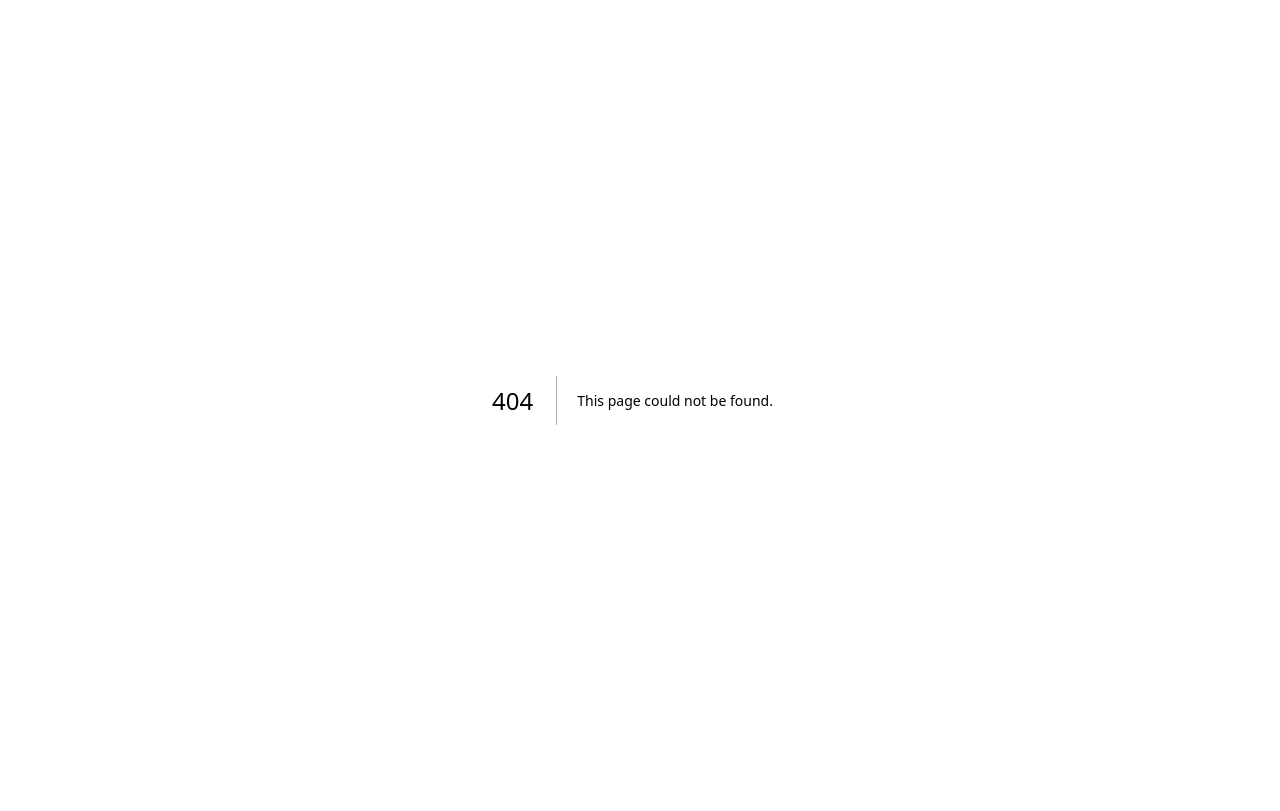
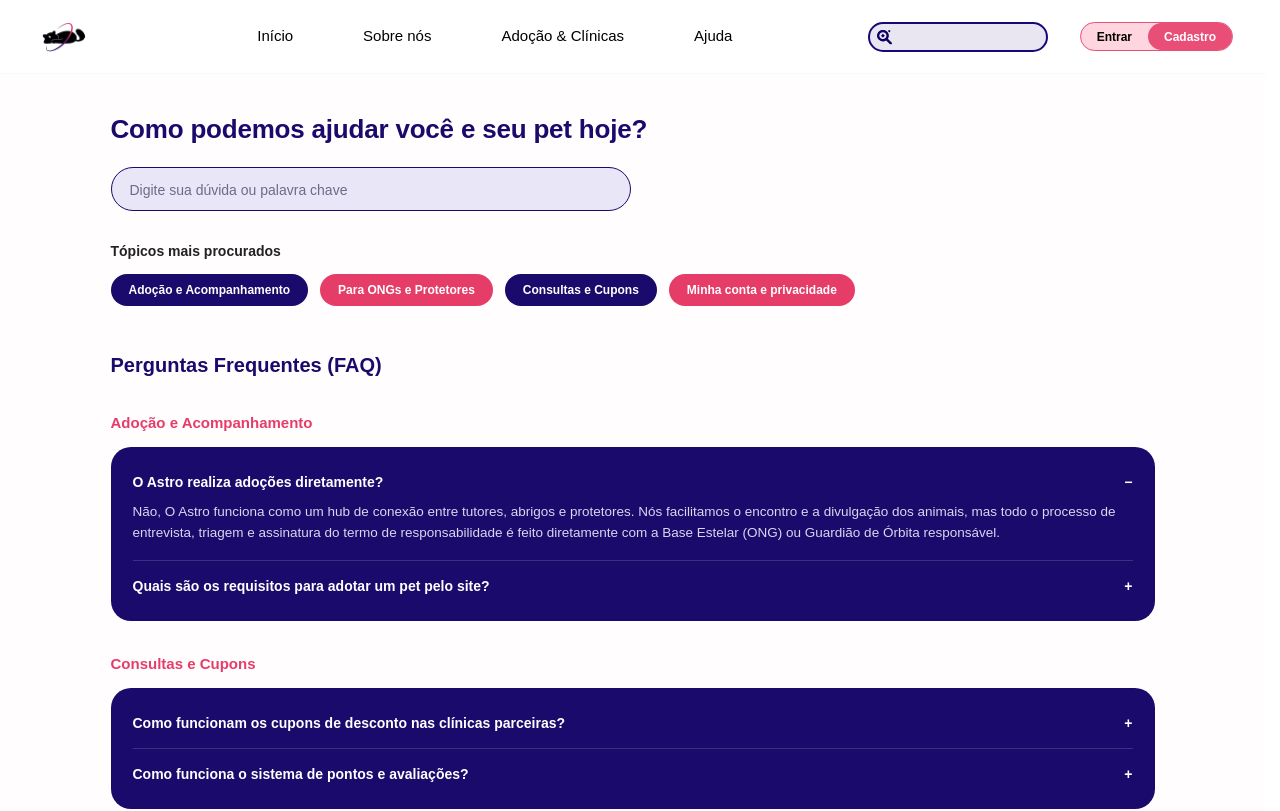
Before and after one commit to M1GU3LT0X1C/ASTRO, a Next.js app: page /ajuda in a window 1280 px wide. Before the commit this address had no page. Shown: the top 811 px of the page. Built offline with nearby package versions, Linux system fonts and the light colour scheme.

Commit message:
feat(ajuda): finaliza pagina de ajuda com busca inteligente

```diff
--- /dev/null
+++ b/src/app/ajuda/Ajuda.module.css
@@ -0,0 +1,24 @@
+.ajuda{width:100%;background:#fffdfd;min-height:100vh}
+.topo{padding:36px 28px 20px;max-width:1100px;margin:0 auto}
+.topo h1{color:#1a0a6b;font-size:26px;font-weight:800;margin:0 0 18px;letter-spacing:-0.2px}
+.buscaWrap{position:relative;max-width:520px}
+.busca{width:100%;height:44px;background:#e9e7f7;border:1.8px solid #1a0a6b;border-radius:999px;padding:0 18px;outline:none;font-size:15px;color:#1a0a6b}
+.busca::placeholder{color:#6b6a8a;font-size:14px}
+.busca:focus{background:#fff;box-shadow:0 0 0 4px rgba(26,10,107,.12)}
+.topicosHeader{margin-top:30px}
+.topicosHeader p{font-size:14px;font-weight:600;color:#222;margin-bottom:12px}
+.pills{display:flex;gap:12px;flex-wrap:wrap}
+.pill{height:32px;padding:0 18px;border-radius:999px;border:none;font-size:12px;font-weight:700;cursor:pointer;transition:.2s}
+.pillAzul{background:#1a0a6b;color:#fff}
+.pillRosa{background:#e63d68;color:#fff}
+.pill:hover{transform:translateY(-2px);filter:brightness(1.1)}
+.pillAtivo{outline:3px solid #e63d68;outline-offset:2px}
+.conteudo{max-width:1100px;margin:0 auto;padding:24px 28px 80px}
+.tituloFAQ{font-size:20px;color:#1a0a6b;font-weight:800;margin-bottom:28px}
+.categoria{font-size:15px;color:#e63d68;font-weight:800;margin:32px 0 12px}
+.cardFAQ{background:#1a0a6b;border-radius:20px;padding:10px 22px;display:flex;flex-direction:column}
+.item{border-bottom:1px solid rgba(255,255,255,.15);padding:16px 0}
+.item:last-child{border:none}
+.pergunta{width:100%;background:transparent;border:none;color:#fff;font-size:14px;font-weight:700;text-align:left;display:flex;justify-content:space-between;align-items:center;cursor:pointer;gap:16px;line-height:1.3}
+.resposta{margin-top:10px;color:#d9d6f0;font-size:13.5px;line-height:1.6;font-weight:400}
+@media(max-width:600px){.topo{padding:28px 18px}.topo h1{font-size:21px}.busca{height:40px;font-size:14px}.pills{gap:8px}.pill{height:28px;padding:0 14px;font-size:11px}.conteudo{padding:16px 18px 60px}}
--- /dev/null
+++ b/src/app/ajuda/page.tsx
@@ -0,0 +1,84 @@
+"use client";
+import { useState, useMemo } from "react";
+import { Header } from "@/components/layout/Header";
+import { Footer } from "@/components/layout/Footer";
+import styles from "./Ajuda.module.css";
+
+type FAQ = { id: string; categoria: "adocao" | "ongs" | "consultas" | "conta"; pergunta: string; resposta: string; };
+
+const faqs: FAQ[] = [
+  { id:"1", categoria:"adocao", pergunta:"O Astro realiza adoções diretamente?", resposta:"Não, O Astro funciona como um hub de conexão entre tutores, abrigos e protetores. Nós facilitamos o encontro e a divulgação dos animais, mas todo o processo de entrevista, triagem e assinatura do termo de responsabilidade é feito diretamente com a Base Estelar (ONG) ou Guardião de Órbita responsável." },
+  { id:"2", categoria:"adocao", pergunta:"Quais são os requisitos para adotar um pet pelo site?", resposta:"Os requisitos padrão incluem: ser maior de 18 anos, apresentar documento com foto, comprovante de residência e passar pela entrevista de avaliação da ONG parceira para garantir um lar seguro e compatível." },
+  { id:"3", categoria:"consultas", pergunta:"Como funcionam os cupons de desconto nas clínicas parceiras?", resposta:"Ao navegar pelas Estações de Cuidado da sua região, você pode resgatar cupons promocionais. Basta apresentar o código gerado no site na recepção da clínica parceira." },
+  { id:"4", categoria:"consultas", pergunta:"Como funciona o sistema de pontos e avaliações?", resposta:"Após cada atendimento em uma clínica parceira, você avalia a experiência na plataforma. Essa avaliação gera pontos no seu perfil, que podem ser trocados por novos descontos." },
+  { id:"5", categoria:"ongs", pergunta:"Minha ONG está superlotada. Como acionar a tag de urgência?", resposta:"Dentro do seu painel administrativo, você pode atualizar o status de capacidade. Ao atingir o limite crítico, o selo 'Lotado / Urgente' é ativado automaticamente e ganha prioridade na sua região." },
+  { id:"6", categoria:"ongs", pergunta:"Sou uma ONG ou Protetor Independente. Como cadastro meus resgatados?", resposta:"O cadastro é 100% gratuito. Acesse 'Cadastrar Parceiro', escolha Base Estelar para ONGs ou Guardião de Órbita para protetores, envie os dados de verificação e comece a cadastrar." },
+  { id:"7", categoria:"conta", pergunta:"Como altero meus dados e privacidade?", resposta:"Em 'Minha Conta' você pode editar nome, e-mail, senha, CEP e gerenciar suas permissões de dados conforme a LGPD." },
+];
+
+const topicos = [
+  { id:"adocao", label:"Adoção e Acompanhamento", cor: "azul" },
+  { id:"ongs", label:"Para ONGs e Protetores", cor: "rosa" },
+  { id:"consultas", label:"Consultas e Cupons", cor: "azul" },
+  { id:"conta", label:"Minha conta e privacidade", cor: "rosa" },
+];
+
+export default function AjudaPage(){
+  const [busca,setBusca]=useState(""); // o que a pessoa digita
+  const [topicoAtivo,setTopicoAtivo]=useState<string|null>(null); // qual pill clicado
+  const [aberto,setAberto]=useState<string|null>("1"); // qual pergunta do FAQ tá aberta
+
+  const filtradas = useMemo(()=>{
+    const b = busca.toLowerCase().trim();
+    return faqs.filter(f=>{
+      const matchBusca =!b || f.pergunta.toLowerCase().includes(b) || f.resposta.toLowerCase().includes(b);
+      const matchTopico =!topicoAtivo || f.categoria===topicoAtivo;
+      return matchBusca && matchTopico;
+    });
+  },[busca,topicoAtivo]);
+
+  // Quando digita, sugere tópicos relacionados
+  const topicosSugeridos = useMemo(()=>{
+    if(!busca) return topicos;
+    const b = busca.toLowerCase();
+    return topicos.filter(t => t.label.toLowerCase().includes(b) || t.id.includes(b));
+  },[busca]);
+
+  const porCat = (cat:string)=> filtradas.filter(f=>f.categoria===cat);
+
+  return(
+    <>
+      <Header/>
+      <main className={styles.ajuda}>
+        <div className={styles.topo}>
+          <h1>Como podemos ajudar você e seu pet hoje?</h1>
+          <div className={styles.buscaWrap}>
+            <input value={busca} onChange={e=>setBusca(e.target.value)} placeholder="Digite sua dúvida ou palavra chave" className={styles.busca}/>
+          </div>
+
+          <div className={styles.topicosHeader}>
+            <p>{busca? `Resultados para "${busca}" - tópicos relacionados:` : "Tópicos mais procurados"}</p>
+            <div className={styles.pills}>
+              {(busca? topicosSugeridos : topicos).map(t=>(
+                <button key={t.id} onClick={()=>setTopicoAtivo(topicoAtivo===t.id?null:t.id)} className={`${styles.pill} ${t.cor=== 'azul'?styles.pillAzul:styles.pillRosa} ${topicoAtivo===t.id?styles.pillAtivo:''}`}>{t.label}</button>
+              ))}
+            </div>
+          </div>
+        </div>
+
+        <section className={styles.conteudo}>
+          <h2 className={styles.tituloFAQ}>Perguntas Frequentes (FAQ)</h2>
+          <h3 className={styles.categoria}>Adoção e Acompanhamento</h3>
+          <div className={styles.cardFAQ}>{porCat("adocao").map(f=><div key={f.id} className={styles.item}><button className={styles.pergunta} onClick={()=>setAberto(aberto===f.id?null:f.id)}>{f.pergunta}<span>{aberto===f.id?"−":"+"}</span></button>{aberto===f.id&&<p className={styles.resposta}>{f.resposta}</p>}</div>)}</div>
+
+          <h3 className={styles.categoria}>Consultas e Cupons</h3>
+          <div className={styles.cardFAQ}>{porCat("consultas").map(f=><div key={f.id} className={styles.item}><button className={styles.pergunta} onClick={()=>setAberto(aberto===f.id?null:f.id)}>{f.pergunta}<span>{aberto===f.id?"−":"+"}</span></button>{aberto===f.id&&<p className={styles.resposta}>{f.resposta}</p>}</div>)}</div>
+
+          <h3 className={styles.categoria}>ONGs e Protetores</h3>
+          <div className={styles.cardFAQ}>{porCat("ongs").map(f=><div key={f.id} className={styles.item}><button className={styles.pergunta} onClick={()=>setAberto(aberto===f.id?null:f.id)}>{f.pergunta}<span>{aberto===f.id?"−":"+"}</span></button>{aberto===f.id&&<p className={styles.resposta}>{f.resposta}</p>}</div>)}</div>
+        </section>
+      </main>
+      <Footer/>
+    </>
+  )
+}
```
